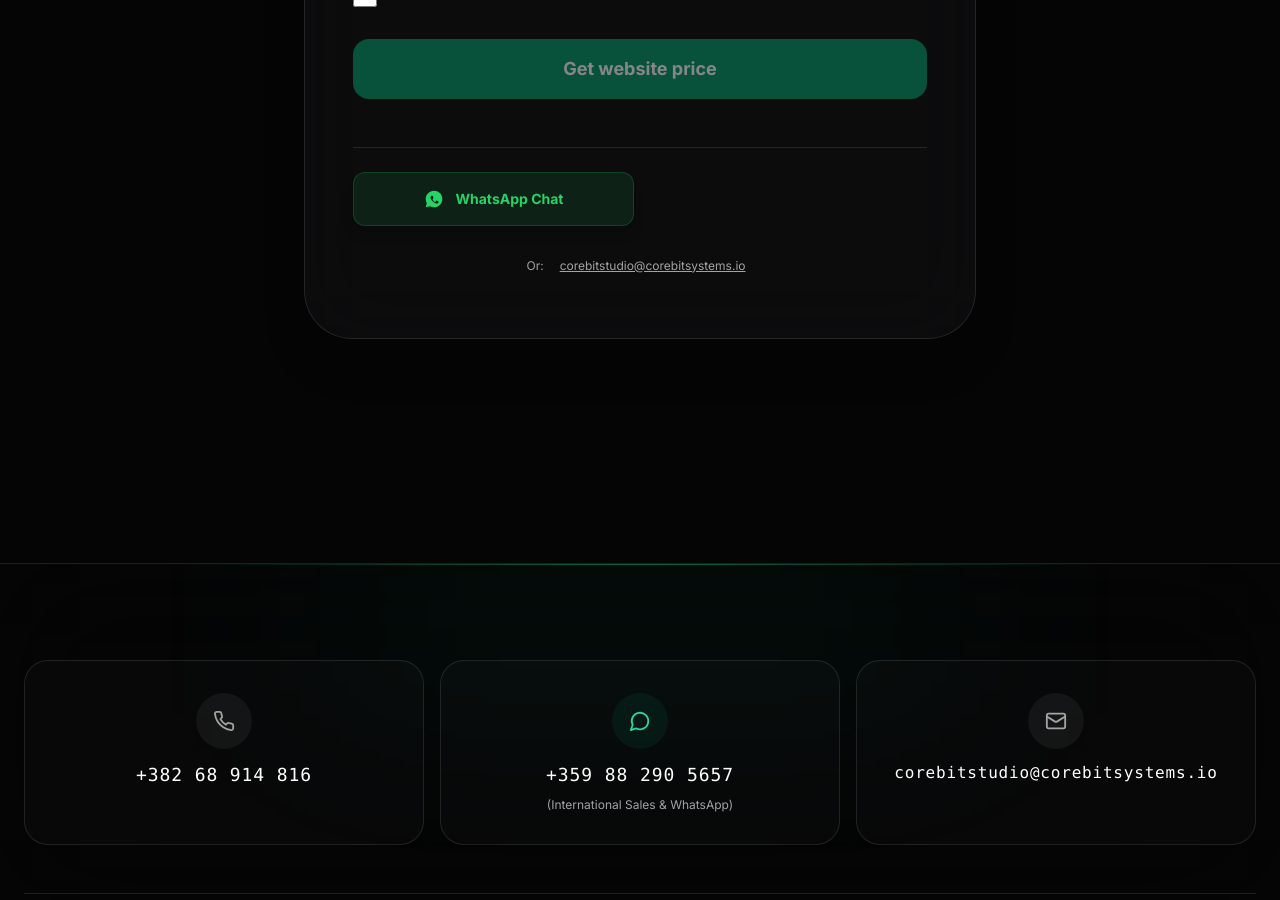
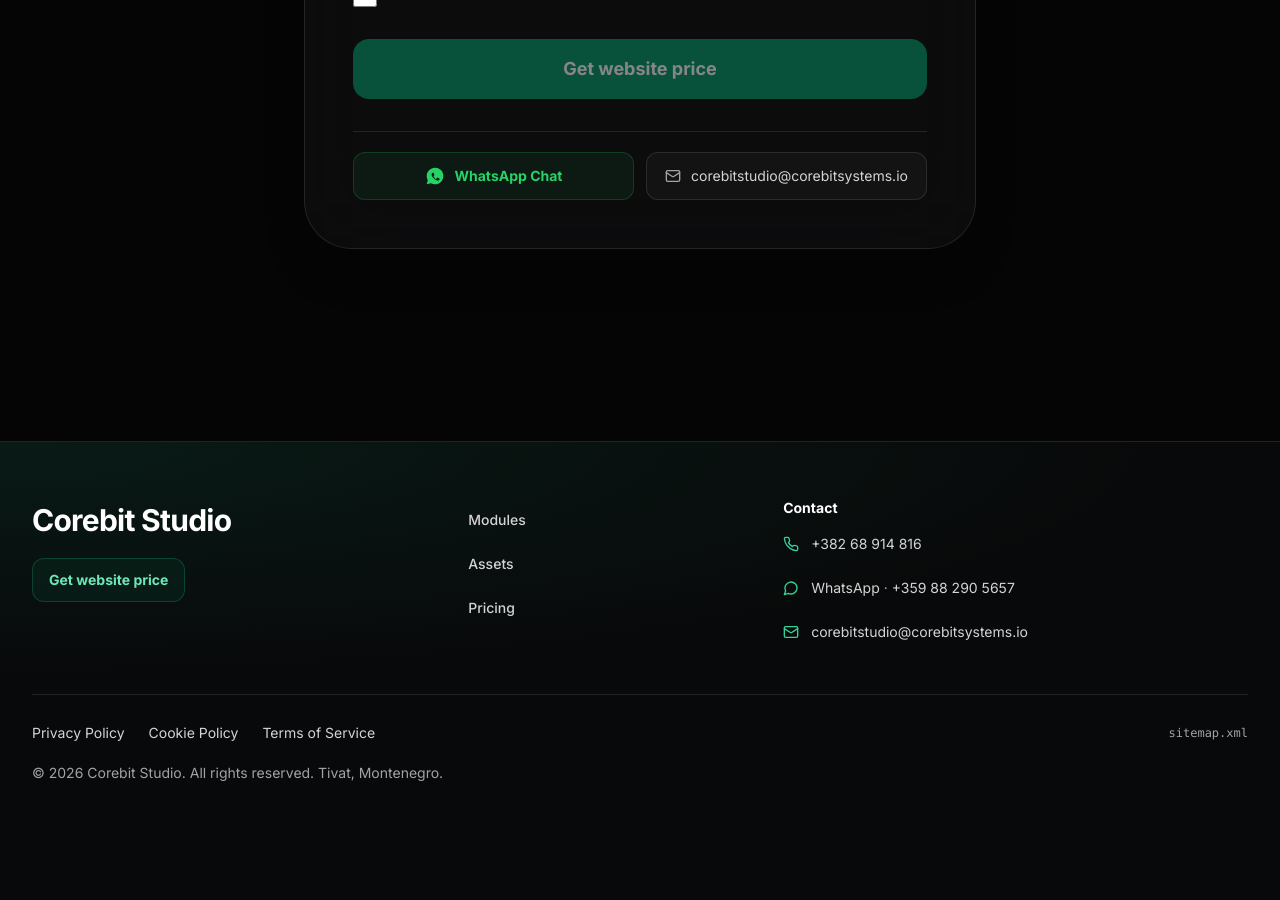
Before and after one commit to Corebit-Systems/Corebit-Studio, a Next.js app: page /en in a window 1280 px wide. Shown: the part 11100-12000 px from the top of the page. Built offline with nearby package versions, Linux system fonts and the light colour scheme.

Commit message:
Polish contact links and site footer

```diff
--- a/app/[locale]/layout.tsx
+++ b/app/[locale]/layout.tsx
@@ -174,6 +174,12 @@ interface LayoutDict {
   footer: {
     cta_btn: string;
     rights:  string;
+  };
+  policies?: {
+    back_btn: string;
+    privacy_title: string;
+    cookie_title: string;
+    terms_title: string;
   };
   cookie: {
     text: string;
--- a/components/ContactForm.tsx
+++ b/components/ContactForm.tsx
@@ -3,7 +3,7 @@
 
 import { useState, useEffect, useRef } from 'react';
 import { motion, AnimatePresence } from 'framer-motion';
-import { ShieldCheck, Loader2 } from 'lucide-react';
+import { ShieldCheck, Loader2, Mail } from 'lucide-react';
 import { submitContactForm } from '@/app/actions';
 
 interface ContactFormDict {
@@ -24,7 +24,6 @@ interface ContactFormDict {
   prefilled_msg?: string;
   locked_label?: string;
   or_label?: string;
-  or_email_label?: string;
 }
 
 interface ContactFormProps {
@@ -284,34 +283,28 @@ export default function ContactForm({ dict, locale }: ContactFormProps) {
             {errorMessage}
           </motion.p>
         )}
+      </form>
 
-        {/* Quick Contact links */}
-        <div className="mt-6 pt-6 border-t border-white/10 flex flex-col gap-4">
-          <div className="grid grid-cols-1 sm:grid-cols-2 gap-3 w-full">
+      <div className="relative mt-8 grid gap-3 border-t border-white/10 pt-5 md:grid-cols-2">
         <a
           href={`https://wa.me/359882905657?text=${encodeURIComponent(dict.prefilled_msg || '')}`}
           target="_blank"
           rel="noopener noreferrer"
-              className="flex items-center justify-center gap-3 px-5 py-4 rounded-xl bg-[#25D366]/10 hover:bg-[#25D366]/20 border border-[#25D366]/20 hover:border-[#25D366]/40 text-[#25D366] transition-all text-sm font-semibold active:scale-95 shadow-lg"
+          className="flex min-h-[48px] items-center justify-center gap-2.5 rounded-xl border border-[#25D366]/20 bg-[#25D366]/[0.07] px-3 py-3 text-center text-sm font-semibold text-[#25D366] transition-colors hover:border-[#25D366]/40 hover:bg-[#25D366]/[0.12] focus-visible:outline focus-visible:outline-2 focus-visible:outline-offset-2 focus-visible:outline-emerald-400"
         >
-              <svg className="w-5 h-5 fill-current" viewBox="0 0 24 24">
+          <svg aria-hidden="true" className="h-5 w-5 shrink-0 fill-current" viewBox="0 0 24 24">
             <path d="M12.012 2c-5.506 0-9.988 4.475-9.988 9.981 0 1.762.456 3.481 1.325 5.012L2 22l5.138-1.344a9.92 9.92 0 0 0 4.875 1.275h.005c5.506 0 9.994-4.475 9.994-9.981 0-2.669-1.038-5.175-2.925-7.062C17.188 3.037 14.688 2 12.012 2zm5.787 13.987c-.244.688-1.219 1.25-1.688 1.344-.438.094-.981.169-2.95-.65-2.519-1.044-4.138-3.612-4.262-3.781-.125-.169-.994-1.325-.994-2.525 0-1.2.625-1.787.844-2.031.219-.244.488-.306.65-.306.169 0 .344.006.494.013.156.006.363-.063.569.444.206.506.712 1.731.775 1.862.063.131.106.288.019.462-.088.175-.169.3-.338.5-.169.194-.35.394-.5.562-.169.181-.344.375-.15.712.194.331.862 1.419 1.844 2.294.125.112.231.2.338.281.812.637 1.287.544 1.5-.281.088-.175.4-.813.506-1.031.106-.219.219-.175.331-.131.119.044.75.356 1.538.744.788.388.906.575.981.7.075.125.075.725-.169 1.412z"/>
           </svg>
           <span>{dict.whatsapp_btn || 'WhatsApp Chat'}</span>
         </a>
-          </div>
-
-          <div className="flex items-center justify-center gap-2 text-xs text-neutral-400">
-            <span>{dict.or_email_label || 'Or:'}</span>
         <a
           href="mailto:corebitstudio@corebitsystems.io"
-              className="hover:text-emerald-400 transition-colors underline inline-flex items-center min-h-[48px] py-3 px-2"
+          className="flex min-h-[48px] items-center justify-center gap-2.5 rounded-xl border border-white/10 bg-white/[0.03] px-3 py-3 text-center text-sm text-neutral-300 transition-colors hover:border-white/20 hover:bg-white/[0.07] hover:text-white focus-visible:outline focus-visible:outline-2 focus-visible:outline-offset-2 focus-visible:outline-emerald-400"
         >
-              corebitstudio@corebitsystems.io
+          <Mail aria-hidden="true" className="h-4 w-4 shrink-0 text-neutral-400" />
+          <span className="min-w-0 [overflow-wrap:anywhere]">corebitstudio@corebitsystems.io</span>
         </a>
       </div>
     </div>
-      </form>
-    </div>
   );
 }
--- a/components/Footer.tsx
+++ b/components/Footer.tsx
@@ -1,10 +1,17 @@
-// File: C:\dev\Corebit-Studio\components\Footer.tsx
-import { Phone, Mail, MessageCircle, ArrowRight } from 'lucide-react';
+import { Mail, MessageCircle, Phone } from 'lucide-react';
 import Link from 'next/link';
 
 interface FooterDict {
+  nav: {
+    services: string;
+    portfolio: string;
+    pricing: string;
+    contact?: string;
+  };
+  hero: {
+    cta: string;
+  };
   footer: {
-    cta_btn: string;
     rights: string;
   };
   policies?: {
@@ -19,91 +26,113 @@ interface FooterProps {
   locale: string;
 }
 
+const linkFocus = 'rounded-md focus-visible:outline focus-visible:outline-2 focus-visible:outline-offset-4 focus-visible:outline-emerald-400';
+const contactLink = `${linkFocus} inline-flex min-h-11 max-w-full items-center gap-3 text-sm text-neutral-300 transition-colors hover:text-emerald-300`;
+
 export default function Footer({ dict, locale }: FooterProps) {
+  const home = `/${locale}`;
+  const siteLinks = [
+    { href: `${home}#modules`, label: dict.nav.services },
+    { href: `${home}#portfolio`, label: dict.nav.portfolio },
+    { href: `${home}#pricing`, label: dict.nav.pricing },
+  ];
+  const policyLinks = [
+    { href: `${home}/privacy-policy`, label: dict.policies?.privacy_title || 'Privacy Policy' },
+    { href: `${home}/cookie-policy`, label: dict.policies?.cookie_title || 'Cookie Policy' },
+    { href: `${home}/terms-of-service`, label: dict.policies?.terms_title || 'Terms of Service' },
+  ];
+
   return (
-    // ФИКС: mt-32 → mt-16 sm:mt-32, убраны px-6 → px-4 sm:px-6
-    <footer className="w-full mt-16 sm:mt-32 border-t border-white/10 bg-[#050506]/80 backdrop-blur-3xl pt-12 sm:pt-24 pb-20 sm:pb-12 px-4 sm:px-6 relative overflow-hidden flex flex-col items-center">
-      <div className="absolute top-0 left-1/2 -translate-x-1/2 w-3/4 h-[1px] bg-gradient-to-r from-transparent via-emerald-500/50 to-transparent" />
-      <div className="absolute top-0 left-1/2 -translate-x-1/2 w-1/2 h-[100px] bg-emerald-500/10 blur-[100px] pointer-events-none" />
+    <footer className="relative mt-16 w-full border-t border-white/10 bg-[#08090a] px-4 pb-36 pt-10 sm:mt-24 sm:px-6 sm:pt-14 md:px-8">
+      <div
+        aria-hidden="true"
+        className="pointer-events-none absolute inset-x-0 top-0 h-64 bg-[radial-gradient(ellipse_at_top_left,rgba(16,185,129,0.10),transparent_65%)]"
+      />
 
-      <div className="max-w-7xl mx-auto flex flex-col items-center gap-8 sm:gap-12 w-full">
-        {/* Contact cards */}
-        <div className="grid grid-cols-1 sm:grid-cols-2 lg:grid-cols-3 gap-4 w-full">
+      <div className="relative mx-auto max-w-7xl">
+        <div className="grid gap-6 pb-8 sm:pb-10 md:grid-cols-[minmax(0,1fr)_minmax(0,0.7fr)_minmax(0,1.15fr)] md:gap-8">
+          <div className="flex flex-col items-start gap-4">
+            <Link
+              href={home}
+              className={`${linkFocus} inline-flex min-h-11 items-center text-2xl font-bold tracking-tight text-white transition-colors hover:text-emerald-300 sm:text-3xl`}
+            >
+              Corebit Studio
+            </Link>
+            <Link
+              href={`${home}#contact`}
+              className="inline-flex min-h-11 items-center rounded-xl border border-emerald-500/25 bg-emerald-500/[0.07] px-4 py-2.5 text-sm font-semibold text-emerald-300 transition-colors hover:border-emerald-400/40 hover:bg-emerald-500/[0.14] focus-visible:outline focus-visible:outline-2 focus-visible:outline-offset-4 focus-visible:outline-emerald-400"
+            >
+              {dict.hero.cta}
+            </Link>
+          </div>
 
-          <a
-            href="tel:+38268914816"
-            className="group flex flex-col items-center gap-3 p-6 sm:p-8 rounded-2xl sm:rounded-3xl bg-white/[0.02] border border-white/10 hover:border-white/30 hover:bg-white/[0.04] transition-all"
+          <ul className="flex flex-wrap gap-x-5 md:flex-col md:items-start">
+            {siteLinks.map(({ href, label }) => (
+              <li key={href}>
+                <Link
+                  href={href}
+                  className={`${linkFocus} inline-flex min-h-11 items-center text-sm font-medium text-neutral-300 transition-colors hover:text-emerald-300`}
                 >
-            <div className="w-12 h-12 sm:w-14 sm:h-14 flex items-center justify-center rounded-full bg-white/5 text-neutral-400 group-hover:text-white group-hover:bg-white/10 transition-all shrink-0">
-              <Phone size={22} />
-            </div>
-            <span className="font-mono text-base sm:text-lg tracking-wider text-white">+382 68 914 816</span>
+                  {label}
+                </Link>
+              </li>
+            ))}
+          </ul>
+
+          <div className="min-w-0">
+            <h2 className="mb-1 text-sm font-semibold text-white">{dict.nav.contact || 'Contact'}</h2>
+            <ul>
+              <li>
+                <a href="tel:+38268914816" className={contactLink}>
+                  <Phone aria-hidden="true" size={16} className="shrink-0 text-emerald-400" />
+                  <span>+382 68 914 816</span>
                 </a>
-
+              </li>
+              <li>
                 <a
                   href="https://wa.me/359882905657"
                   target="_blank"
                   rel="noopener noreferrer"
-            className="group flex flex-col items-center gap-3 p-6 sm:p-8 rounded-2xl sm:rounded-3xl bg-white/[0.02] border border-white/10 hover:border-emerald-600/50 hover:bg-emerald-600/5 transition-all"
+                  className={contactLink}
                 >
-            <div className="w-12 h-12 sm:w-14 sm:h-14 flex items-center justify-center rounded-full bg-emerald-600/10 text-emerald-400 group-hover:bg-emerald-600/20 transition-all shrink-0">
-              <MessageCircle size={22} />
+                  <MessageCircle aria-hidden="true" size={16} className="shrink-0 text-emerald-400" />
+                  <span>WhatsApp <span className="text-neutral-400">·</span> +359 88 290 5657</span>
+                </a>
+              </li>
+              <li>
+                <a href="mailto:corebitstudio@corebitsystems.io" className={contactLink}>
+                  <Mail aria-hidden="true" size={16} className="shrink-0 text-emerald-400" />
+                  <span className="min-w-0 [overflow-wrap:anywhere]">corebitstudio@corebitsystems.io</span>
+                </a>
+              </li>
+            </ul>
           </div>
-            <span className="font-mono text-base sm:text-lg tracking-wider text-white text-center leading-none">+359 88 290 5657</span>
-            <span className="text-xs text-neutral-400 font-light text-center leading-tight -mt-1">(International Sales & WhatsApp)</span>
-          </a>
-
-          <a
-            href="mailto:corebitstudio@corebitsystems.io"
-            className="group flex flex-col items-center gap-3 p-6 sm:p-8 rounded-2xl sm:rounded-3xl bg-white/[0.02] border border-white/10 hover:border-white/30 hover:bg-white/[0.04] transition-all w-full"
-          >
-            <div className="w-12 h-12 sm:w-14 sm:h-14 flex items-center justify-center rounded-full bg-white/5 text-neutral-400 group-hover:text-white group-hover:bg-white/10 transition-all shrink-0">
-              <Mail size={22} />
-            </div>
-            <span className="font-mono text-[min(3.8vw,16px)] sm:text-sm md:text-base tracking-wider text-white whitespace-nowrap block text-center">corebitstudio@corebitsystems.io</span>
-          </a>
-
         </div>
 
-        <div className="w-full h-[1px] bg-white/10" />
-
-        {/* Bottom bar */}
-        <div className="flex flex-col md:flex-row justify-between items-center w-full text-xs sm:text-sm gap-6 text-center md:text-left pb-12 sm:pb-4">
-          {/* Block 1: Copyright + Subsidiary */}
-          <div className="flex flex-col gap-1 items-center md:items-start text-neutral-400">
-            <p className="font-light">{dict.footer.rights}</p>
-          </div>
-
-          {/* Block 2: Policy Links */}
-          <div className="flex flex-wrap items-center justify-center gap-4 text-[11px] sm:text-xs text-neutral-300 font-medium my-2 sm:my-0">
-            <Link href={`/${locale}/privacy-policy`} className="hover:text-emerald-400 transition-colors inline-flex items-center min-h-[48px] py-3 px-3 rounded-lg focus:outline-none focus:ring-2 focus:ring-emerald-500/50">
-              {dict.policies?.privacy_title || 'Privacy Policy'}
+        <div className="border-t border-white/10 pt-4">
+          <div className="flex flex-wrap items-start justify-between gap-x-6">
+            <ul className="flex flex-wrap gap-x-6">
+              {policyLinks.map(({ href, label }) => (
+                <li key={href}>
+                  <Link
+                    href={href}
+                    className={`${linkFocus} inline-flex min-h-11 items-center py-2 text-sm text-neutral-300 transition-colors hover:text-emerald-300`}
+                  >
+                    {label}
                   </Link>
-            <div className="mb-2 sm:mb-0 inline-flex items-center">
-              <Link href={`/${locale}/cookie-policy`} className="hover:text-emerald-400 transition-colors inline-flex items-center min-h-[48px] py-3 px-3 rounded-lg focus:outline-none focus:ring-2 focus:ring-emerald-500/50 bg-white/[0.02] sm:bg-transparent border border-white/5 sm:border-none">
-                {dict.policies?.cookie_title || 'Cookie Policy'}
-              </Link>
-            </div>
-            <Link href={`/${locale}/terms-of-service`} className="hover:text-emerald-400 transition-colors inline-flex items-center min-h-[48px] py-3 px-3 rounded-lg focus:outline-none focus:ring-2 focus:ring-emerald-500/50">
-              {dict.policies?.terms_title || 'Terms of Service'}
-            </Link>
-          </div>
-
-          {/* Block 3: Tech Metadata */}
-          <div className="flex items-center justify-center md:justify-end gap-4 text-neutral-400">
+                </li>
+              ))}
+            </ul>
             <a
               href="/sitemap.xml"
               target="_blank"
               rel="noopener noreferrer"
-              className="hover:text-white transition-colors font-mono text-xs inline-flex items-center min-h-[48px] py-3 px-3"
-              title="XML Sitemap"
+              className={`${linkFocus} inline-flex min-h-11 items-center font-mono text-xs text-neutral-400 transition-colors hover:text-emerald-300`}
             >
               sitemap.xml
             </a>
-            <span className="text-white/5">|</span>
-            <span className="text-[11px] font-mono">Next.js 14</span>
-            <span className="text-[11px] font-mono">Vercel Edge</span>
           </div>
+          <p className="mt-2 text-xs leading-relaxed text-neutral-400 sm:text-sm">{dict.footer.rights}</p>
         </div>
       </div>
     </footer>
```
Lines whose indentation alone changed are shown as unchanged.
